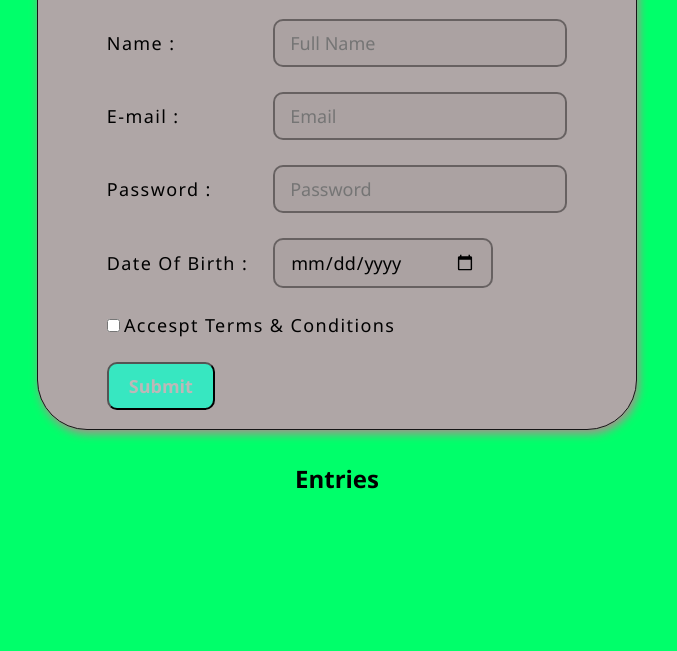
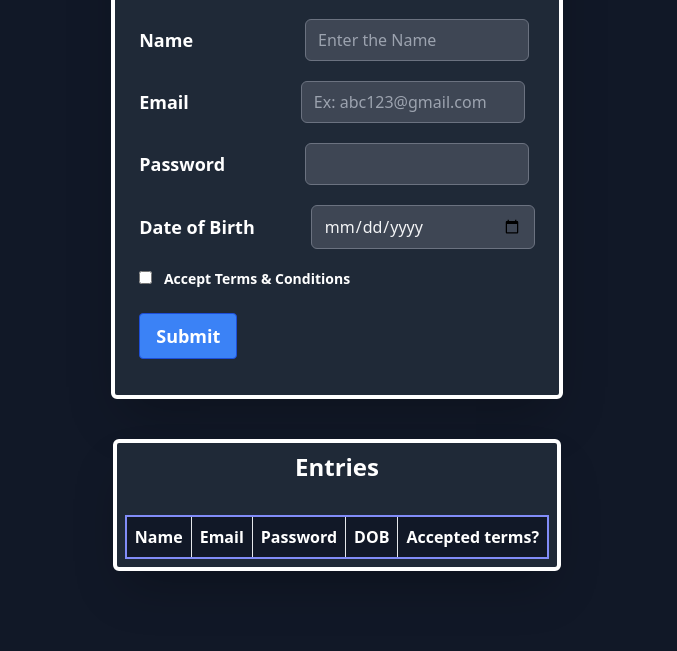
Before and after one commit to Ragamhaasini/wd101, a plain HTML site: page index.html in a window 1280 px wide. Shown: the part 177-828 px from the top of the page, without its empty margins (303-980 px from the left). Before the commit the page ends 800 px from the top, so only its background shows below. Drawn offline with nearby package versions, Linux system fonts and the light colour scheme.

Commit message:
index.html

```diff
--- a/index.html
+++ b/index.html
@@ -1,166 +1,82 @@
 <!DOCTYPE html>
 <html lang="en">
-  <head>
-    <meta charset="UTF-8" />
-    <meta http-equiv="X-UA-Compatible" content="IE=edge" />
-    <meta name="viewport" content="width=device-width, initial-scale=1.0" />
-    <title>Registration Form</title>
-    <link rel="stylesheet" href="style.css" />
-    <script src="script1.js" defer></script>
-    <style>
-      * {
-        margin: 0;
-        padding: 0;
-        box-sizing: border-box;
-        font-family: "Segoe UI", Tahoma, Geneva, Verdana, sans-serif;
-      }
-      body {
-        background-color:rgb(0, 255, 106);
-      }
-      .head {
-        margin-top: 1rem;
-        /* color: white; */
-      }
-      .box {
-        display: flex;
-        align-items: center;
-        justify-content: center;
-        margin-top: 3rem;
-      }
-      .form {
-        display: flex;
-        align-items: center;
-        flex-direction: column;
-        background-color: rgb(175, 166, 166);
-        width: 600px;
-        height: 500px;
-        box-shadow: 2px 4px 10px rgb(172, 141, 141);
-        border: 1px solid rgb(22, 22, 22);
-        border-radius: 50px;
-        padding: 20px;
-      }
-      .input {
-        padding: 10px 15px;
-        border: 2px solid rgba(0, 0, 0, 0.4);
-        font-size: 18px;
-        outline: none;
-        border-radius: 10px;
-        background-color: rgba(0, 0, 0, 0.02);
-      }
-      label {
-        font-size: 18px;
-        letter-spacing: 1.4px;
-      }
-      .tableForm {
-        margin-top: 10px;
-      }
-      .btn {
-        background-color: rgb(55, 231, 193);
-        color: rgb(189, 184, 184);
-        padding: 10px 20px;
-        font-size: large;
-        font-weight: 600;
-        border-radius: 10px;
-      }
+<head>
+    <meta charset="UTF-8">
+    <meta http-equiv="X-UA-Compatible" content="IE=edge">
+    <meta name="viewport" content="width=device-width, initial-scale=1.0">
+    <link href="https://cdnjs.cloudflare.com/ajax/libs/tailwindcss/2.2.19/tailwind.min.css" rel="stylesheet">
+    <title>Document</title>
+</head>
+<body class="bg-gray-900">
+    <div class="h-full max-h-full flex flex-col
+    items-center justify-center content-center p-20 ">
+        <div class="text-white px-6 py-9 bg-gray-800 rounded-md border-4  border-white shadow-2xl" >
+            <div class="mb-11 text-2xl font-bold flex justify-center">
+                <h2>
+                    Registration Form
+                </h2>
+            </div>
+            <form class="font-semibold text-lg" id="userform" onsubmit="form_validate()">
+                <div class="mb-5 flex flex-row space-x-28 items-center">
+                    <label for="name">Name</label>
+                    <input class="w-56 rounded-md bg-gray-500 bg-opacity-40 rounded border border-gray-500 focus:border-green-500 focus:bg-gray-900 focus:ring-2 focus:ring-green-900 text-base outline-none text-gray-100 py-1 px-3 leading-8 transition-colors duration-200 ease-in-out" placeholder="Enter the Name" type="text" id="name" name="name" required>
+                </div>
 
-      input:invalid:focus {
-        border: 2px solid rgb(89, 0, 255);
-      }
+                <div class="mb-5 flex flex-row space-x-28  items-center">
+                    <label for="email">Email</label>
+                    <input class="w-56 rounded-md bg-gray-500 bg-opacity-40 rounded border border-gray-500 focus:border-green-500 focus:bg-gray-900 focus:ring-2 focus:ring-green-900 text-base outline-none text-gray-100 py-1 px-3 leading-8 transition-colors duration-200 ease-in-out" placeholder="Ex: abc123@gmail.com" type="email" id="email" name="email" required>
+                </div>
 
-      .table {
-        border: 2px solid black;
-        margin: 40px auto;
-      }
+                <div class="mb-5 flex flex-row space-x-20 items-center">
+                    <label for="password">Password</label>
+                    <input class="w-56 rounded-md bg-gray-500 bg-opacity-40 rounded border border-gray-500 focus:border-green-500 focus:bg-gray-900 focus:ring-2 focus:ring-green-900 text-base outline-none text-gray-100 py-1 px-3 leading-8 transition-colors duration-200 ease-in-out" type="password" id="password" name="password" required>
+                </div>
 
-      .td,
-      .th {
-        padding: 10px;
-        text-align: center;
-      }
+                <div class="mb-5 flex flex-row space-x-14 items-center">
+                    <label for="dob">Date of Birth</label>
+                    <input class="w-56 rounded-md bg-gray-500 bg-opacity-40 rounded border border-gray-500 focus:border-green-500 focus:bg-gray-900 focus:ring-2 focus:ring-green-900 text-base outline-none text-gray-100 py-1 px-3 leading-8 transition-colors duration-200 ease-in-out" min="1968-02-12" max="2005-02-12"  type="date" id="dob" name="dob" required>
+                </div>
 
-      .subHead {
-        text-align: center;
-        margin-top: 2rem;
-      }
-    </style>
-  </head>
-  <body>
-    <h1 align="center" class="head">WD101 - Level 8</h1>
-    <div class="box">
-      <form class="form" id="form">
-        <h2 align="center">Registration Form</h2>
+                <div class="mb-6 text-sm items-center">
+                    <input class="mr-2" type="checkbox" id="acceptterm" name="acceptterm" required>
+                    <label for="acceptterm">Accept Terms & Conditions</label>
+                </div>
 
-        <table class="tableForm" cellspacing="25px">
-          <tr>
-            <td><label for="name">Name :</label></td>
-            <td>
-              <input
-                class="input"
-                type="text"
-                name="name"
-                id="name"
-                placeholder="Full Name"
-                required
-              />
-            </td>
-          </tr>
-          <tr>
-            <td><label for="email">E-mail :</label></td>
-            <td>
-              <input
-                class="input"
-                type="email"
-                name="email"
-                id="email"
-                placeholder="Email"
-                required
-              />
-            </td>
-          </tr>
-          <tr>
-            <td><label for="name">Password :</label></td>
-            <td>
-              <input
-                class="input"
-                type="password"
-                name="password"
-                id="password"
-                placeholder="Password"
-                required
-              />
-            </td>
-          </tr>
-          <tr>
-            <td><label for="dob">Date Of Birth :</label></td>
-            <td>
-              <input
-                style="width: 220px"
-                class="input"
-                type="date"
-                name="dob"
-                id="dob"
-                required
-              />
-            </td>
-          </tr>
-          <tr>
-            <td colspan="2">
-              <input type="checkbox" name="agree" id="agree" />
-              <label for="checkbox">Accespt Terms & Conditions</label>
-            </td>
-          </tr>
-          <tr>
-            <td>
-              <button class="btn" type="submit">Submit</button>
-            </td>
-          </tr>
-        </table>
-      </form>
+                <div>
+                    <button class="bg-blue-500 hover:bg-blue-700 text-white font-bold py-2 px-4 border border-blue-700 rounded" type="submit">Submit</button>
+                </div>
+            </form>
+        </div>
+
+        <div class="mt-10 px-20 ">
+            <div class="text-white py-2 px-2 bg-gray-800 rounded-md border-4 border-white shadow-2xl" >
+                <div class="mb-8 text-2xl font-bold flex justify-center">
+                    <h2>
+                        Entries
+                    </h2>
+                </div>
+                <table class="border-collapse border-2 border-indigo-400 w-full" id="regTable">
+                <thead>
+
+                <tr>
+                <th class="border p-2 bg-gray-900">Name</th>
+                <th  class="border p-2 bg-gray-900">Email</th>
+                <th  class="border p-2 bg-gray-900">Password</th>
+                <th  class="border p-2 bg-gray-900">DOB</th>
+                <th  class="border p-2 bg-gray-900">Accepted terms?</th>
+                </tr>
+
+                </thead>
+                <tbody></tbody>
+                </table>
+                </div>
+        </div>
+
     </div>
 
-    <div class="entry">
-      <h2 class="subHead">Entries</h2>
-      <div id="tableDiv"></div>
-    </div>
-  </body>
+
+
+    <script src="index.js"></script>
+
+</body>
 </html>
```
